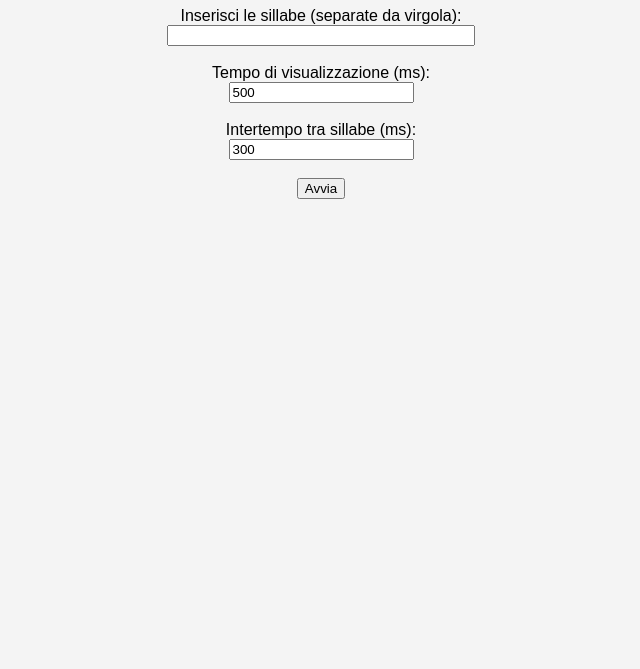
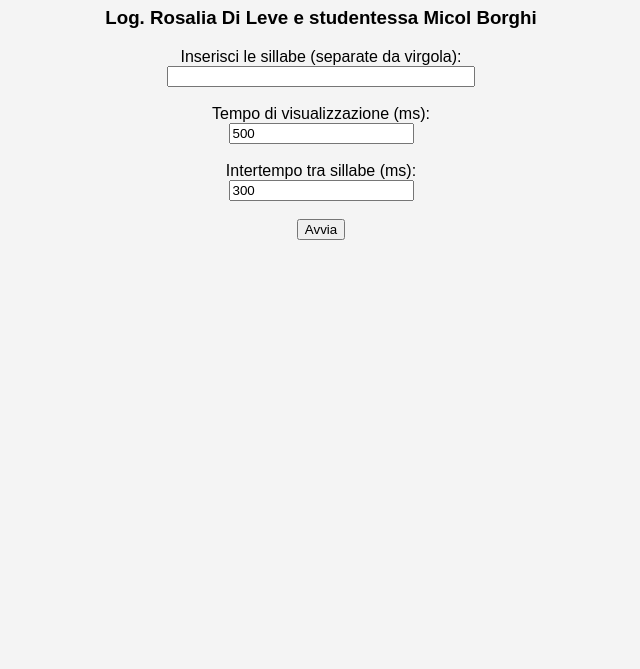
Before and after one commit to mikiborghi/Tachi4, a plain HTML site: page index.html in a window 1280 px wide. Shown: the part 131-800 px from the top of the page, without its empty margins (319-959 px from the left). Drawn offline with Linux system fonts and the light colour scheme.

Commit message:
Update index.html

```diff
--- a/index.html
+++ b/index.html
@@ -46,6 +46,7 @@
 
   <div id="setup">
     <h1>Tachistoscopio</h1>
+    <h3>Log. Rosalia Di Leve e studentessa Micol Borghi</h3>
     <label>Inserisci le sillabe (separate da virgola):<br>
       <input type="text" id="sillabeInput" style="width: 300px;">
     </label>
```
